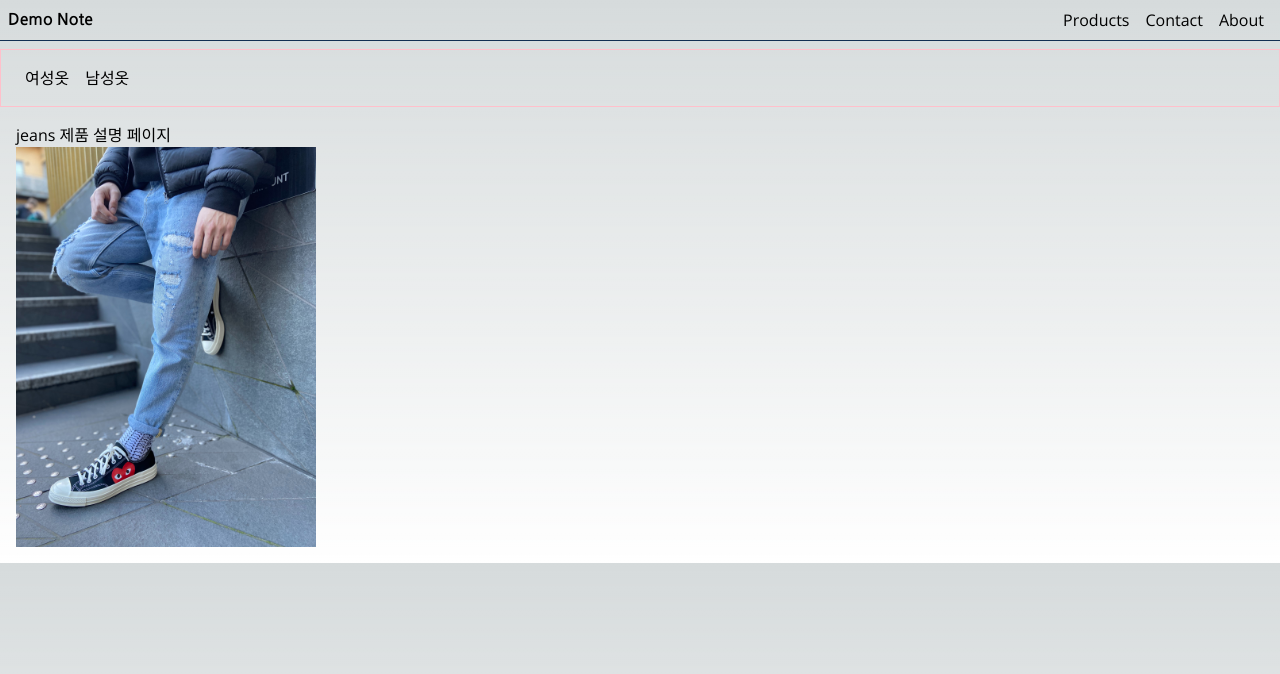
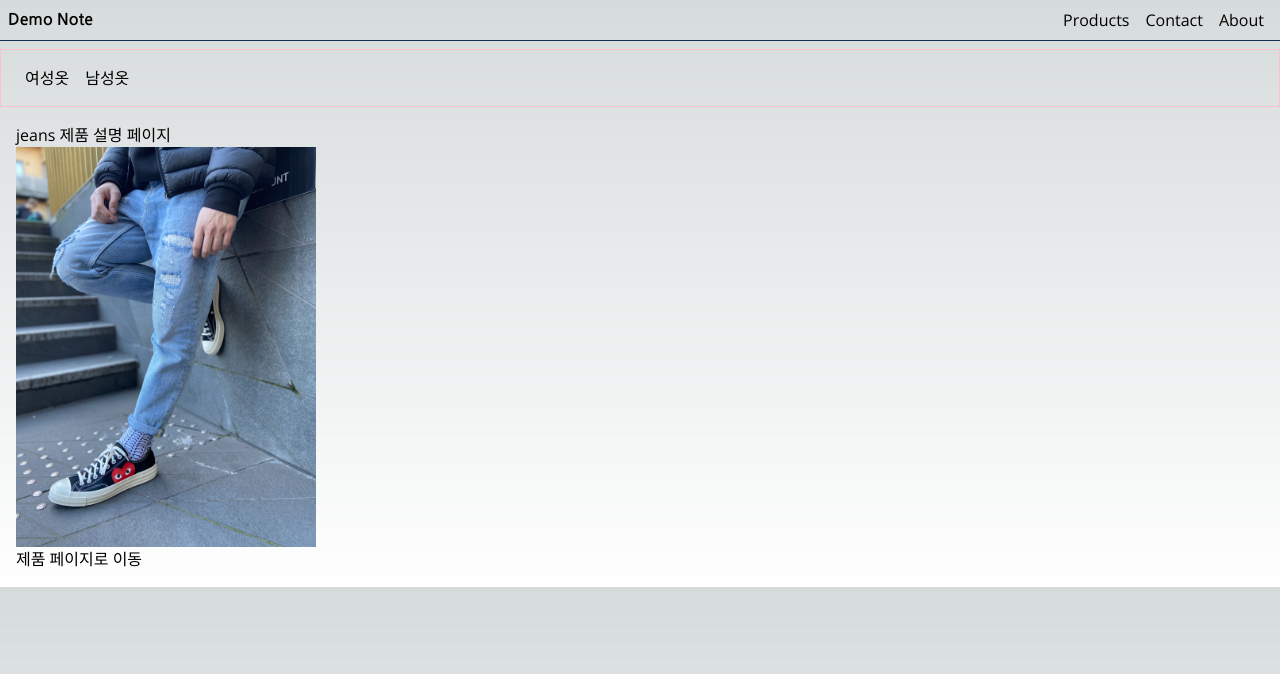
Before and after one commit to wwwr-lab/note, a Next.js app: page /products/1234 in a window 1280 px wide. Shown: the top 674 px of the page. Built offline with nearby package versions, Linux system fonts and the light colour scheme.

Commit message:
< Dynaic Redirect >
using redirect(), useRouter()

```diff
--- /dev/null
+++ b/src/app/components/GoProductsButton.tsx
@@ -0,0 +1,17 @@
+'use client';
+import { useRouter } from 'next/navigation';
+// import { useRouter } from 'next/router'; 사용하면 에러생김
+import React from 'react';
+
+export default function GoProductsButton() {
+	const router = useRouter();
+	return (
+		<button
+			onClick={() => {
+				router.push('/products');
+			}}
+		>
+			제품 페이지로 이동
+		</button>
+	);
+}
--- a/src/app/products/[slug]/page.tsx
+++ b/src/app/products/[slug]/page.tsx
@@ -1,7 +1,8 @@
 import { getProduct, getProducts } from '@/service/products';
-import { notFound } from 'next/navigation';
+import { notFound, redirect } from 'next/navigation';
 import React from 'react';
 import Image from 'next/image';
+import GoProductsButton from '@/app/components/GoProductsButton';
 
 type Props = {
 	params: {
@@ -18,8 +19,11 @@
 export default async function ProductPage({ params: { slug } }: Props) {
 	//서버 파일(데이터베이스)에 있는 제품의 리스트를 읽어와서, 그걸 보여줌
 	const product = await getProduct(slug);
+
 	if (!product) {
-		notFound();
+		//동적으로 redirect
+		redirect('/products');
+		//notFound()
 	}
 
 	//서버 파일에 있는 데이터 중 해당 제품의 정보를 찾아서 그걸 보여줌
@@ -27,6 +31,7 @@
 		<div>
 			<h3>{product.name} 제품 설명 페이지</h3>
 			<Image src={`/images/${product.image}`} alt={product.name} width={300} height={300} />
+			<GoProductsButton />
 		</div>
 	);
 }
```
